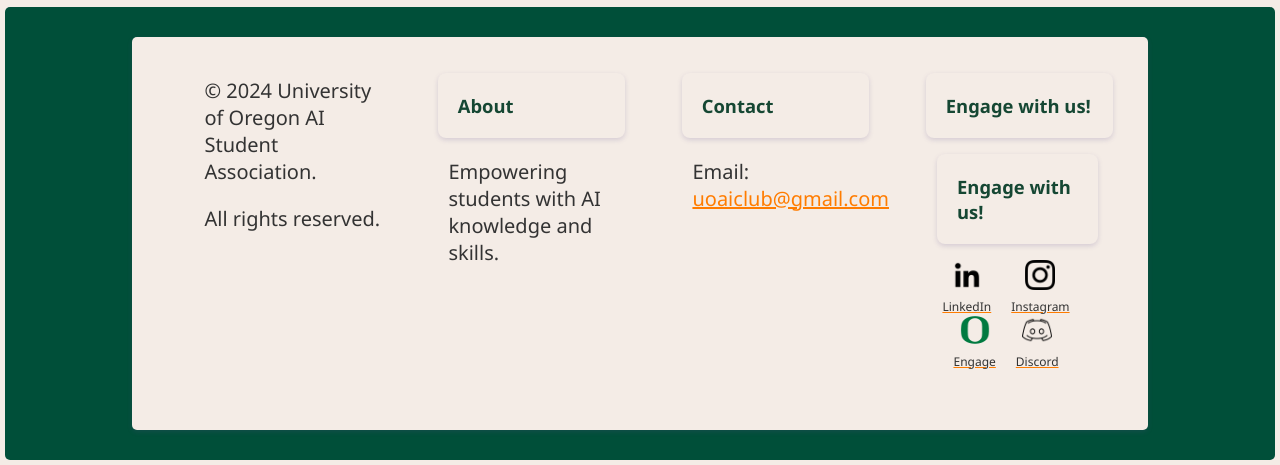
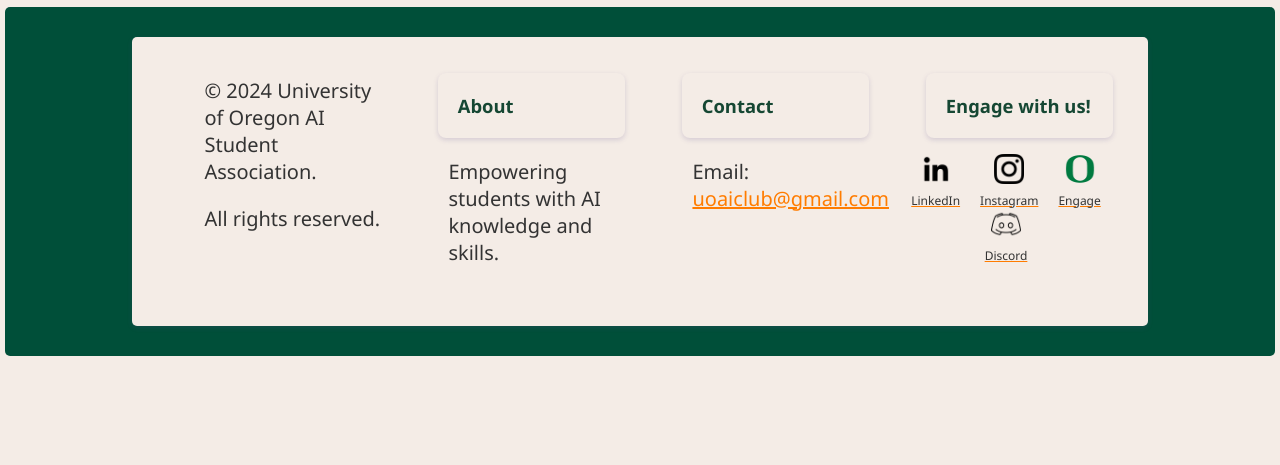
Before and after one commit to uoaisa/website1.0, a plain HTML site: page pages/Events/Events.html in a window 1280 px wide. Shown: the part 840-1305 px from the top of the page. After the commit the page ends 1201 px from the top, so only its background shows below. Drawn offline with Linux system fonts and the light colour scheme; a web font is replaced by a local one.

Commit message:
Update Events.html

```diff
--- a/pages/Events/Events.html
+++ b/pages/Events/Events.html
@@ -111,8 +111,6 @@
             </div>
             <div class="footer-col">
                 <h3>Engage with us!</h3>
-            <div class="footer-col">
-                <h3>Engage with us!</h3>
                 <ul class="social-media">
                     <li>
                         <a href="https://www.linkedin.com/company/uo-ai-student-association" class="social-icon">
@@ -140,6 +138,7 @@
                     </li>
                 </ul>
             </div>
+        </div>
     </footer>
 </body>
 </html>
```
